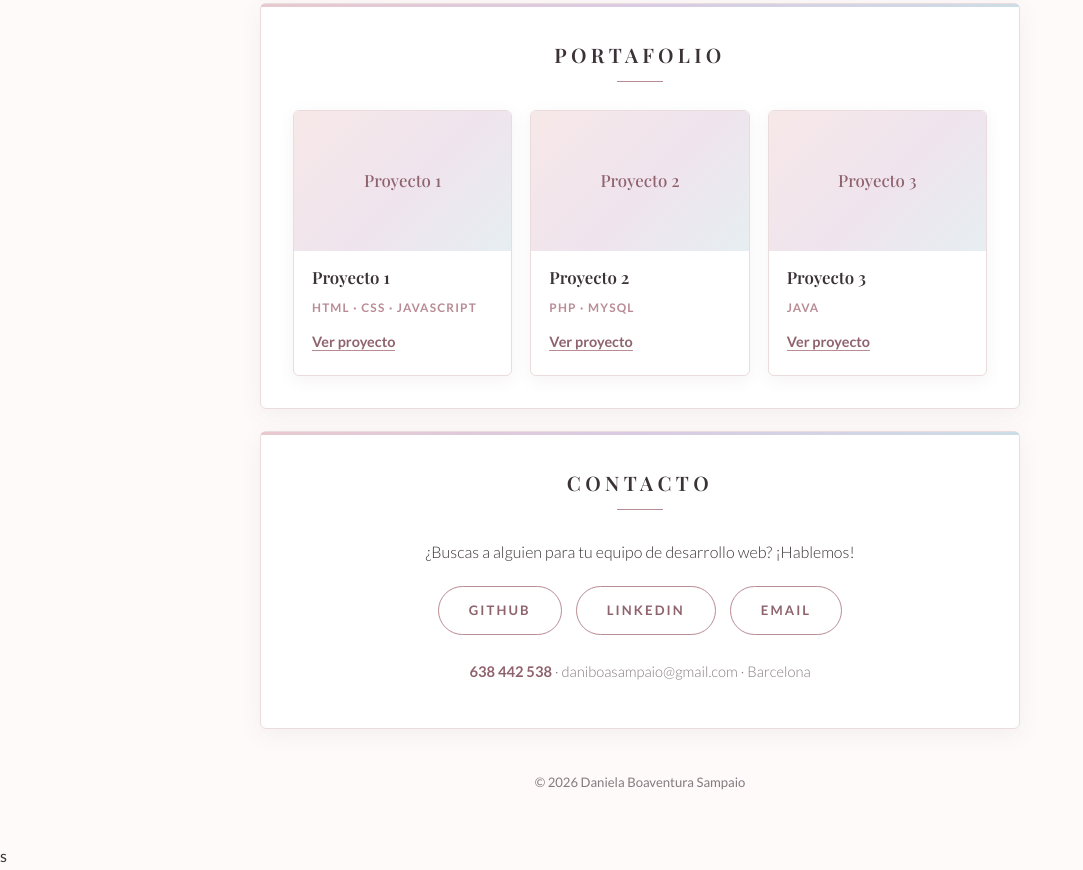
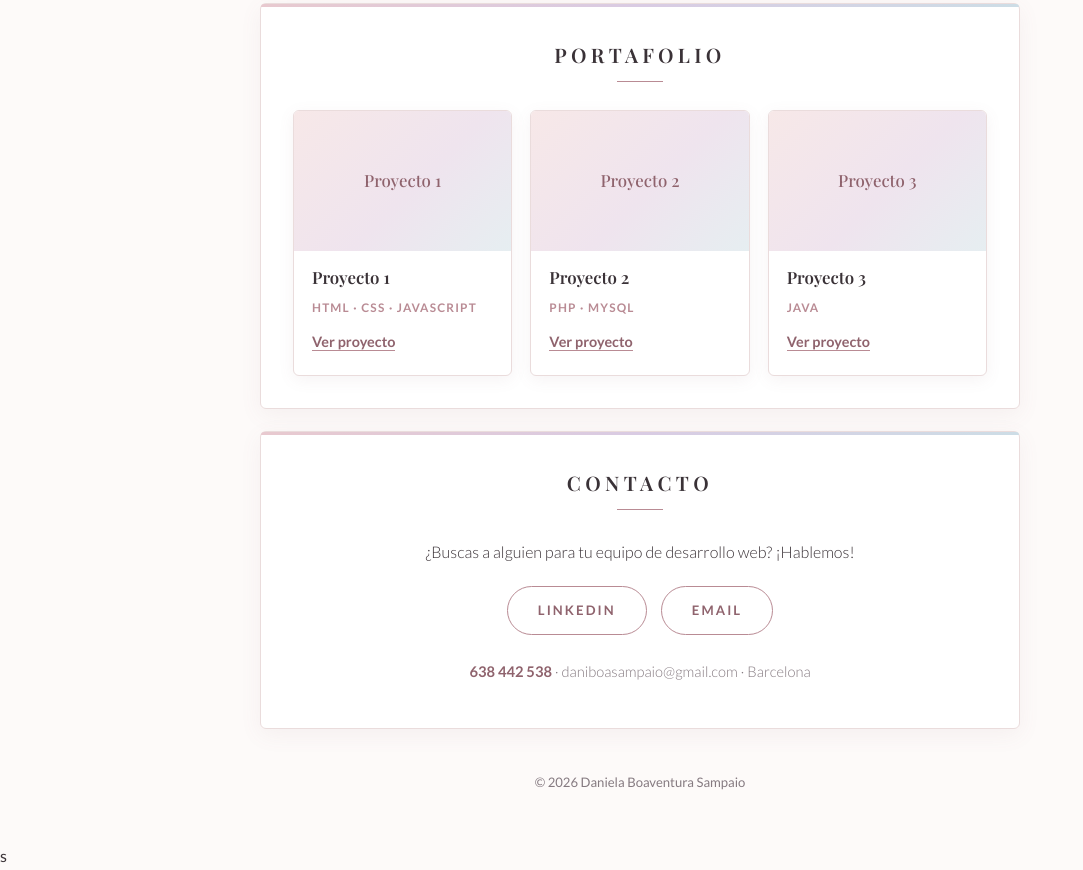
Before and after one commit to daniboasampaio/curriculum, a plain HTML site: page index.html in a window 1280 px wide. Shown: the part 3479-4349 px from the top of the page, without its empty margins (0-1083 px from the left). Drawn offline with nearby package versions, Linux system fonts and the light colour scheme.

Commit message:
sin boton GitHub

```diff
--- a/index.html
+++ b/index.html
@@ -196,7 +196,7 @@
       <div class="contacto">
         <p>¿Buscas a alguien para tu equipo de desarrollo web? ¡Hablemos!</p>
         <div class="botones">
-          <a class="btn" href="https://github.com/daniboasampaio" target="_blank" rel="noopener">GitHub</a>
+
           <a class="btn" href="https://www.linkedin.com/in/daniela-sampaio-822a07399/" target="_blank"
             rel="noopener">LinkedIn</a>
           <a class="btn" href="mailto:daniboasampaio@gmail.com">Email</a>
```
